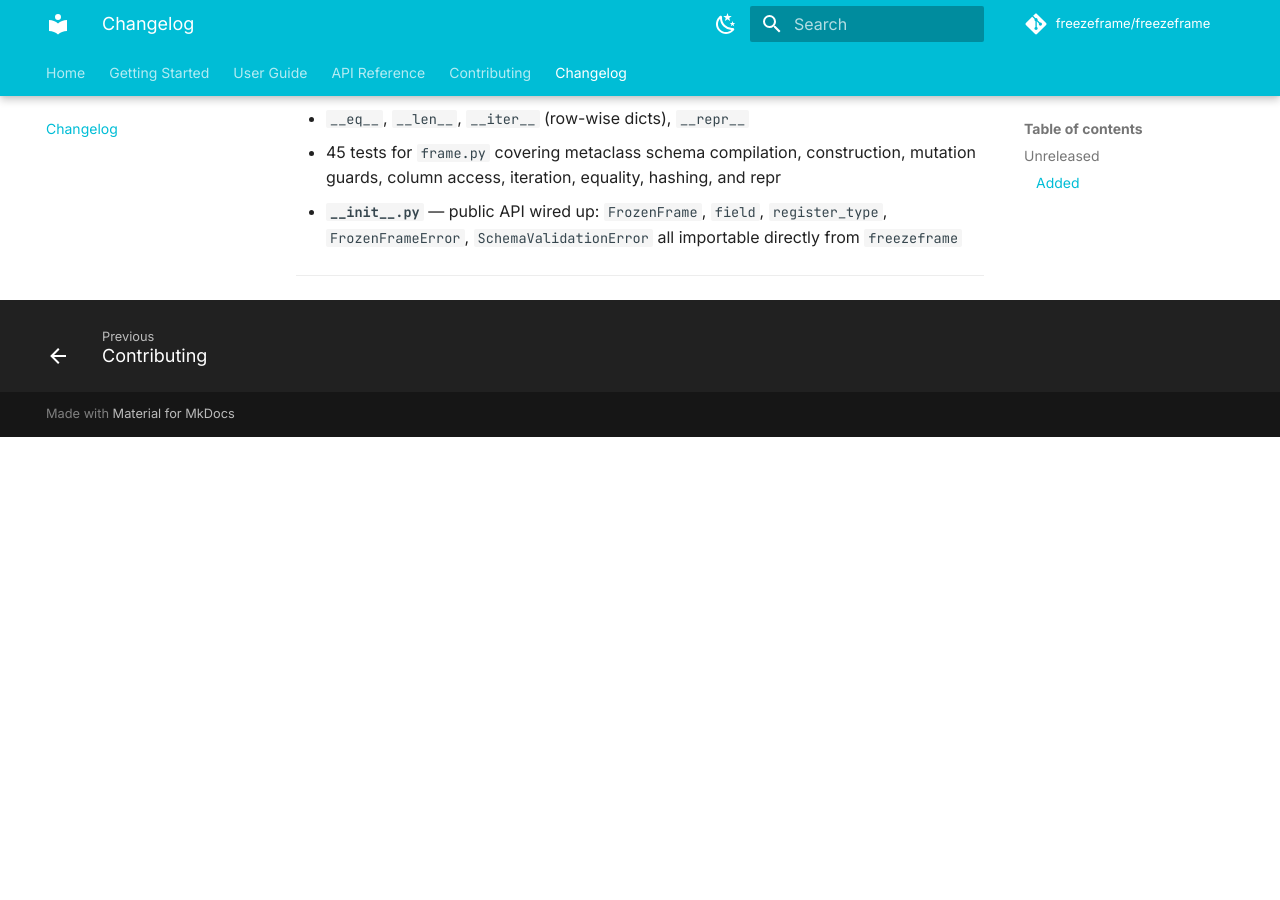
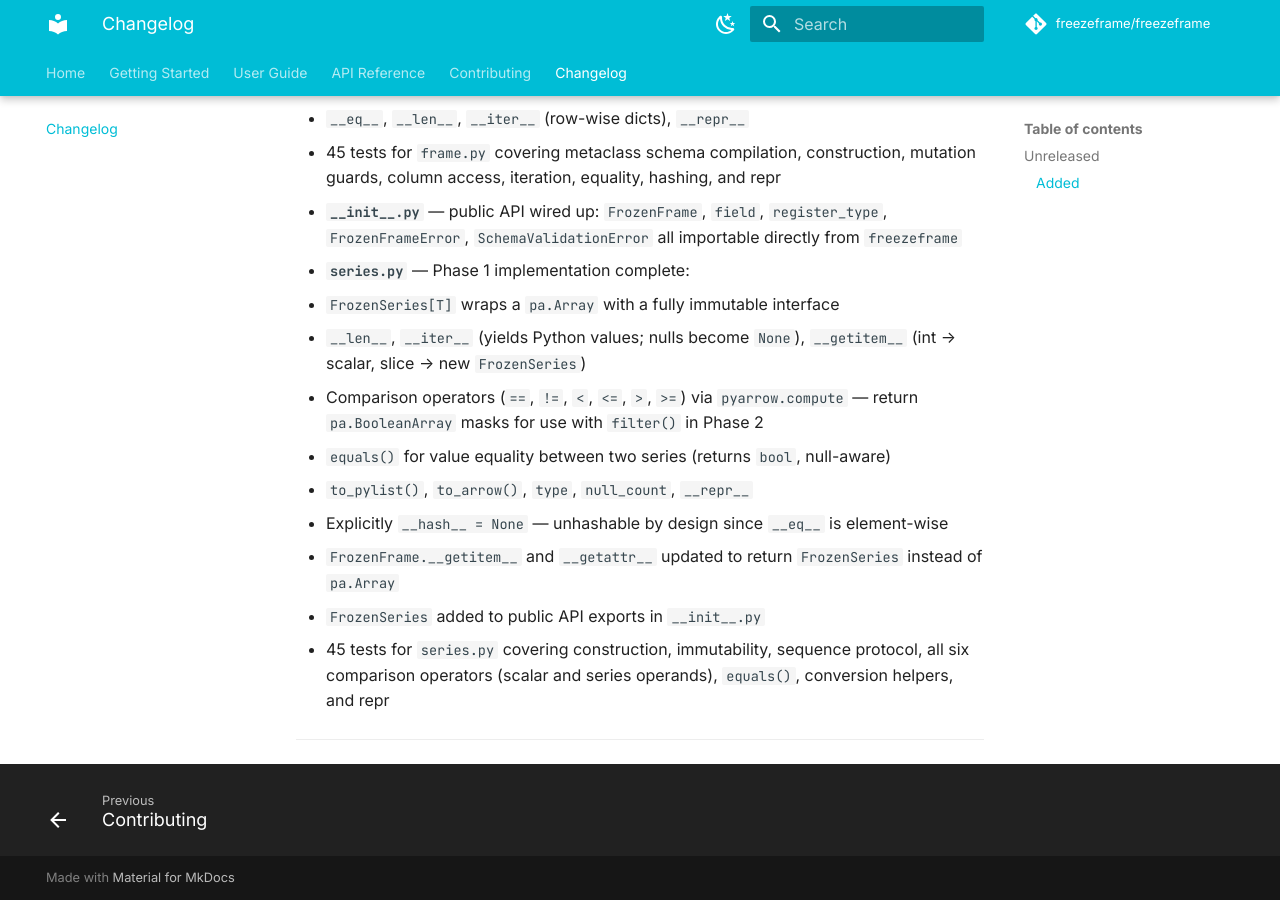
Before and after one commit to joserenter1a/freezeFrame, an MkDocs documentation site: the page built from docs/changelog.md, in a window 1280 px wide and 900 px high, scrolled down 1441 px. Built offline with MkDocs 1.6.1 and Material for MkDocs 9.7.7, drawn with Linux system fonts in a browser that asks for light colours; comment, search, counter and statistics services are not loaded; before the commit the page ends 1878 px from its top, so only the background shows below that.

Commit message:
Update changelog with FrozenSeries details
Document Phase 1 implementation of FrozenSeries in changelog.

```diff
--- a/docs/changelog.md
+++ b/docs/changelog.md
@@ -34,6 +34,16 @@ This project uses [semantic versioning](https://semver.org/).
   - `__eq__`, `__len__`, `__iter__` (row-wise dicts), `__repr__`
 - 45 tests for `frame.py` covering metaclass schema compilation, construction, mutation guards, column access, iteration, equality, hashing, and repr
 - **`__init__.py`** — public API wired up: `FrozenFrame`, `field`, `register_type`, `FrozenFrameError`, `SchemaValidationError` all importable directly from `freezeframe`
+- **`series.py`** — Phase 1 implementation complete:
+  - `FrozenSeries[T]` wraps a `pa.Array` with a fully immutable interface
+  - `__len__`, `__iter__` (yields Python values; nulls become `None`), `__getitem__` (int → scalar, slice → new `FrozenSeries`)
+  - Comparison operators (`==`, `!=`, `<`, `<=`, `>`, `>=`) via `pyarrow.compute` — return `pa.BooleanArray` masks for use with `filter()` in Phase 2
+  - `equals()` for value equality between two series (returns `bool`, null-aware)
+  - `to_pylist()`, `to_arrow()`, `type`, `null_count`, `__repr__`
+  - Explicitly `__hash__ = None` — unhashable by design since `__eq__` is element-wise
+- `FrozenFrame.__getitem__` and `__getattr__` updated to return `FrozenSeries` instead of `pa.Array`
+- `FrozenSeries` added to public API exports in `__init__.py`
+- 45 tests for `series.py` covering construction, immutability, sequence protocol, all six comparison operators (scalar and series operands), `equals()`, conversion helpers, and repr
 
 ---
 
```
